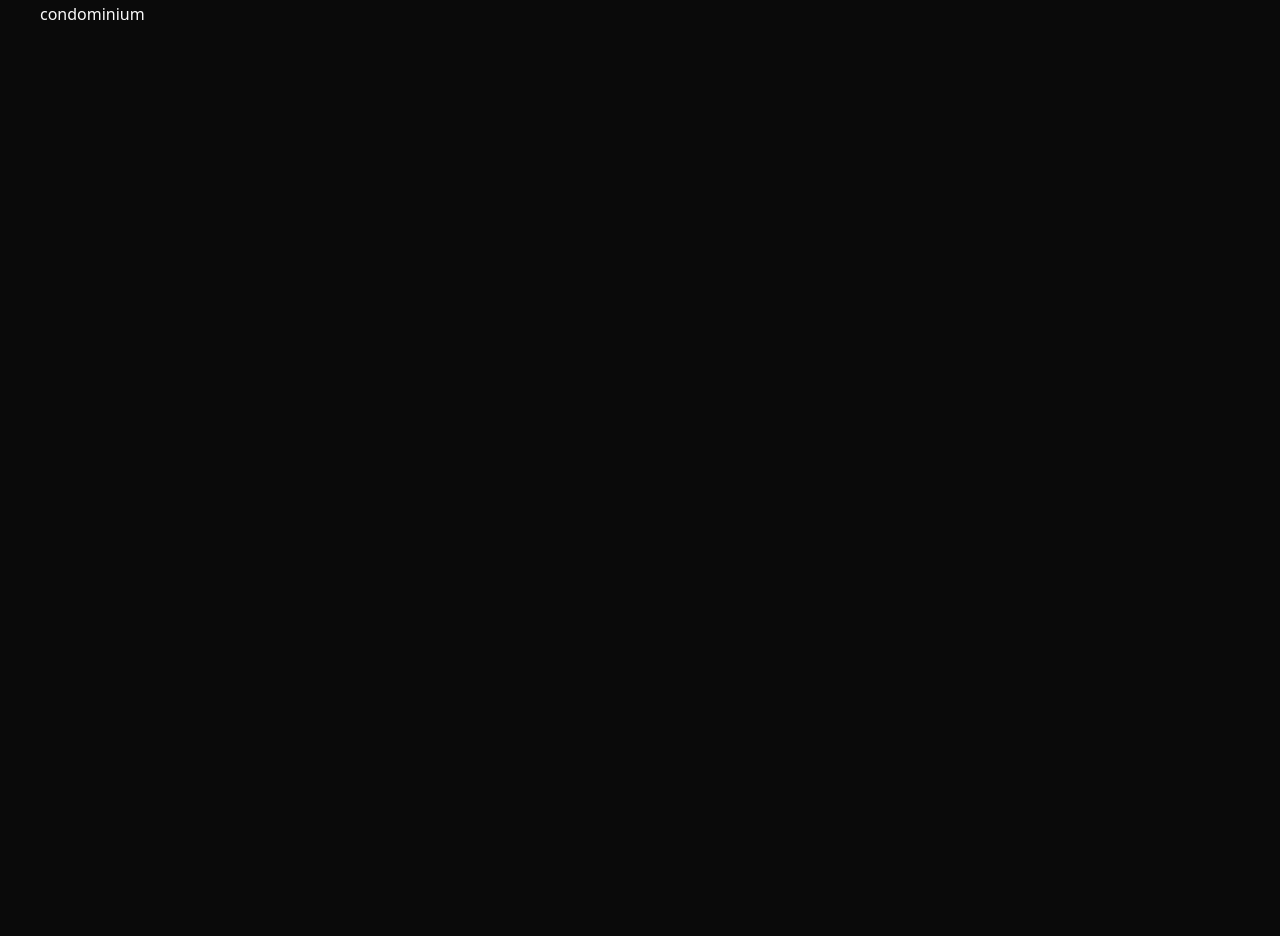
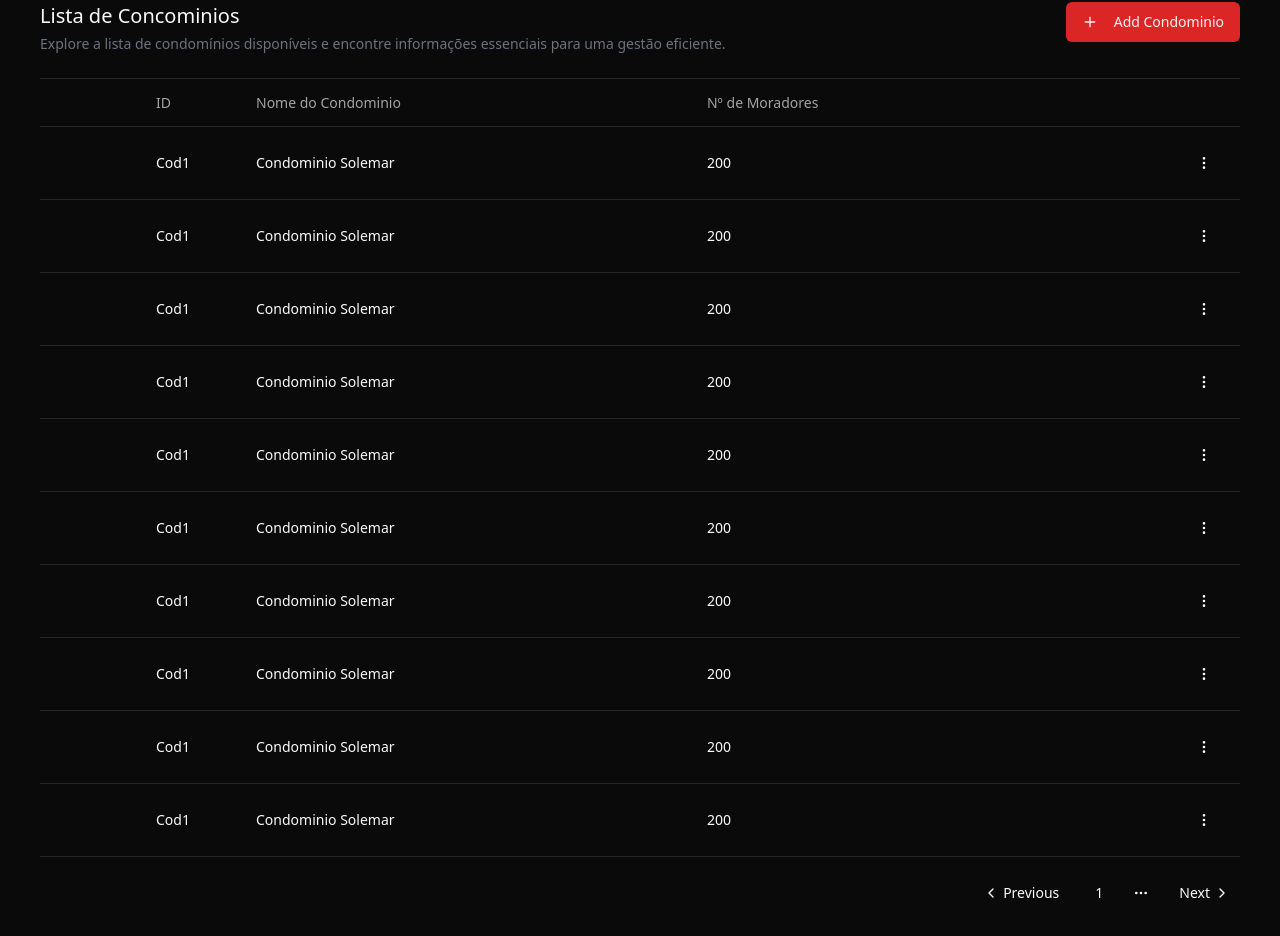
Before and after one commit to Aurelio-ch/connecthome, a React (Vite) app: page /condominium in a window 1280 px wide. Shown: the part 118-1054 px from the top of the page. Before the commit the page ends 800 px from the top, so only its background shows below. Built offline with nearby package versions, Linux system fonts and the light colour scheme.

Commit message:
pagina de condominios

```diff
--- /dev/null
+++ b/src/components/ui/pagination.tsx
@@ -0,0 +1,117 @@
+import * as React from "react"
+import { ChevronLeft, ChevronRight, MoreHorizontal } from "lucide-react"
+
+import { cn } from "@/lib/utils"
+import { ButtonProps, buttonVariants } from "@/components/ui/button"
+
+const Pagination = ({ className, ...props }: React.ComponentProps<"nav">) => (
+  <nav
+    role="navigation"
+    aria-label="pagination"
+    className={cn("mx-auto flex w-full justify-center", className)}
+    {...props}
+  />
+)
+Pagination.displayName = "Pagination"
+
+const PaginationContent = React.forwardRef<
+  HTMLUListElement,
+  React.ComponentProps<"ul">
+>(({ className, ...props }, ref) => (
+  <ul
+    ref={ref}
+    className={cn("flex flex-row items-center gap-1", className)}
+    {...props}
+  />
+))
+PaginationContent.displayName = "PaginationContent"
+
+const PaginationItem = React.forwardRef<
+  HTMLLIElement,
+  React.ComponentProps<"li">
+>(({ className, ...props }, ref) => (
+  <li ref={ref} className={cn("", className)} {...props} />
+))
+PaginationItem.displayName = "PaginationItem"
+
+type PaginationLinkProps = {
+  isActive?: boolean
+} & Pick<ButtonProps, "size"> &
+  React.ComponentProps<"a">
+
+const PaginationLink = ({
+  className,
+  isActive,
+  size = "icon",
+  ...props
+}: PaginationLinkProps) => (
+  <a
+    aria-current={isActive ? "page" : undefined}
+    className={cn(
+      buttonVariants({
+        variant: isActive ? "outline" : "ghost",
+        size,
+      }),
+      className
+    )}
+    {...props}
+  />
+)
+PaginationLink.displayName = "PaginationLink"
+
+const PaginationPrevious = ({
+  className,
+  ...props
+}: React.ComponentProps<typeof PaginationLink>) => (
+  <PaginationLink
+    aria-label="Go to previous page"
+    size="default"
+    className={cn("gap-1 pl-2.5", className)}
+    {...props}
+  >
+    <ChevronLeft className="h-4 w-4" />
+    <span>Previous</span>
+  </PaginationLink>
+)
+PaginationPrevious.displayName = "PaginationPrevious"
+
+const PaginationNext = ({
+  className,
+  ...props
+}: React.ComponentProps<typeof PaginationLink>) => (
+  <PaginationLink
+    aria-label="Go to next page"
+    size="default"
+    className={cn("gap-1 pr-2.5", className)}
+    {...props}
+  >
+    <span>Next</span>
+    <ChevronRight className="h-4 w-4" />
+  </PaginationLink>
+)
+PaginationNext.displayName = "PaginationNext"
+
+const PaginationEllipsis = ({
+  className,
+  ...props
+}: React.ComponentProps<"span">) => (
+  <span
+    aria-hidden
+    className={cn("flex h-9 w-9 items-center justify-center", className)}
+    {...props}
+  >
+    <MoreHorizontal className="h-4 w-4" />
+    <span className="sr-only">More pages</span>
+  </span>
+)
+PaginationEllipsis.displayName = "PaginationEllipsis"
+
+export {
+  Pagination,
+  PaginationContent,
+  PaginationEllipsis,
+  PaginationItem,
+  PaginationLink,
+  PaginationNext,
+  PaginationPrevious,
+}
--- a/src/pages/app/condominium.tsx
+++ b/src/pages/app/condominium.tsx
@@ -1,6 +1,109 @@
+import { Button } from "@/components/ui/button";
+import {
+  DropdownMenu,
+  DropdownMenuContent,
+  DropdownMenuItem,
+  DropdownMenuLabel,
+  DropdownMenuSeparator,
+  DropdownMenuTrigger,
+} from "@/components/ui/dropdown-menu";
+import {
+  Pagination,
+  PaginationContent,
+  PaginationItem,
+  PaginationPrevious,
+  PaginationLink,
+  PaginationEllipsis,
+  PaginationNext,
+} from "@/components/ui/pagination";
+import {
+  Table,
+  TableBody,
+  TableCell,
+  TableHead,
+  TableHeader,
+  TableRow,
+} from "@/components/ui/table";
+import { MoreVertical, Plus, Settings } from "lucide-react";
 
 export function Condominium() {
   return (
-    <div>condominium</div>
-  )
+    <div className="space-y-6">
+      <div className="flex flex-col md:flex-row gap-4 justify-between">
+        <div >
+          <h1 className="inline-block text-xl font-medium">
+            Lista de Concominios
+          </h1>
+          <p className="mt-1 text-sm text-gray-500">
+          Explore a lista de condomínios disponíveis e encontre informações essenciais para uma gestão eficiente.
+          </p>
+        </div>
+
+        <Button className="inline-flex gap-4 hover:opacity-65 transition ">
+          <Plus className="size-4" /> Add Condominio
+        </Button>
+      </div>
+
+      <div className="space-y-4">
+        <Table className="border-y">
+          <TableHeader>
+            <TableRow>
+              <TableHead className="w-[100px]"></TableHead>
+              <TableHead className="w-[100px]">ID</TableHead>
+              <TableHead>Nome do Condominio</TableHead>
+              <TableHead>Nº de Moradores</TableHead>
+              <TableHead className="text-right" />
+            </TableRow>
+          </TableHeader>
+          <TableBody>
+            {Array.from({ length: 10 }).map(() => {
+              return (
+                <TableRow>
+                  <TableCell className="font-medium"></TableCell>
+                  <TableCell className="font-medium">Cod1</TableCell>
+                  <TableCell>Condominio Solemar</TableCell>
+                  <TableCell>200</TableCell>
+                  <TableCell className="text-right">
+                    <DropdownMenu>
+                      <DropdownMenuTrigger asChild>
+                        <Button variant="ghost" size="icon">
+                          <MoreVertical className="size-4" />
+                        </Button>
+                      </DropdownMenuTrigger>
+                      <DropdownMenuContent>
+                        <DropdownMenuLabel className="inline-flex items-center gap-2">
+                          <Settings className="size-4" /> Gerenciar
+                        </DropdownMenuLabel>
+                        <DropdownMenuSeparator />
+                        <DropdownMenuItem>Editar</DropdownMenuItem>
+                        <DropdownMenuItem>Moradores</DropdownMenuItem>
+                        <DropdownMenuItem>Add visitante</DropdownMenuItem>
+                      </DropdownMenuContent>
+                    </DropdownMenu>
+                  </TableCell>
+                </TableRow>
+              );
+            })}
+          </TableBody>
+        </Table>
+
+        <Pagination className="md:justify-end">
+          <PaginationContent>
+            <PaginationItem>
+              <PaginationPrevious href="#" />
+            </PaginationItem>
+            <PaginationItem>
+              <PaginationLink href="#">1</PaginationLink>
+            </PaginationItem>
+            <PaginationItem>
+              <PaginationEllipsis />
+            </PaginationItem>
+            <PaginationItem>
+              <PaginationNext href="#" />
+            </PaginationItem>
+          </PaginationContent>
+        </Pagination>
+      </div>
+    </div>
+  );
 }
```
